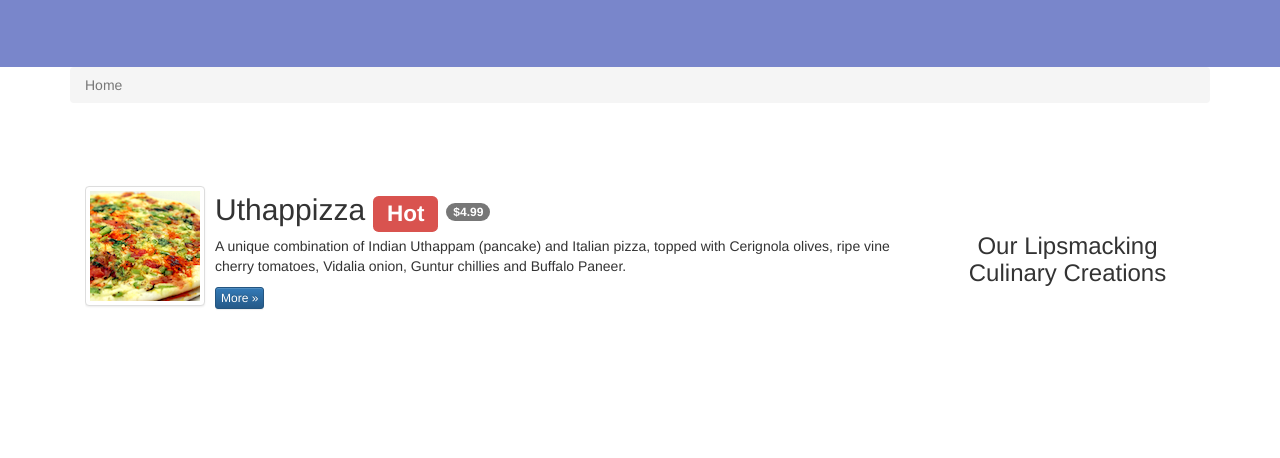
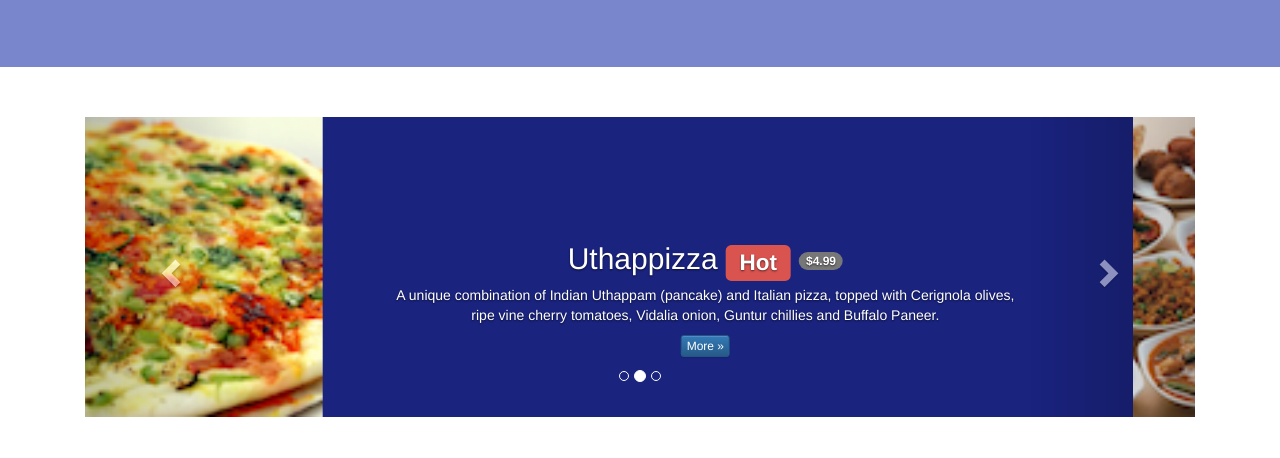
Before and after one commit to yaroslav-rybiak/fullstackcoursera, a plain HTML site: page 02frameworks/conFusion/index.html in a window 1280 px wide. Shown: the part 342-800 px from the top of the page. Drawn offline with nearby package versions, Linux system fonts and the light colour scheme.

Commit message:
carousel

```diff
--- a/02frameworks/conFusion/css/mystyles.css
+++ b/02frameworks/conFusion/css/mystyles.css
@@ -79,3 +79,21 @@ address{
 .nav-tabs > li > a:focus, .nav-pills > li > a:focus {
     outline:none;
 }
+
+.carousel {
+    background:#1A237E;
+}
+.carousel .item {
+    height: 300px;
+}
+.item img {
+    position: absolute;
+    top: 0;
+    left: 0;
+    min-height: 300px;
+}
+
+.carousel-caption {
+    left: 33%;
+    right: 10%;
+}
--- a/02frameworks/conFusion/index.html
+++ b/02frameworks/conFusion/index.html
@@ -118,11 +118,68 @@
 </header>
 
 <div class="container">
-    <div class="row">
+
+    <div class="row row-content">
         <div class="col-xs-12">
-            <ol class="breadcrumb">
-                <li class="active">Home</li>
-            </ol>
+            <div id="mycarousel" class="carousel slide" data-ride="carousel">
+
+                <!-- Indicators -->
+                <ol class="carousel-indicators">
+                    <li data-target="#mycarousel" data-slide-to="0" class="active"></li>
+                    <li data-target="#mycarousel" data-slide-to="1"></li>
+                    <li data-target="#mycarousel" data-slide-to="2"></li>
+                </ol>
+
+                <!-- Wrapper for slides -->
+                <div class="carousel-inner" role="listbox">
+                    <div class="item active">
+                        <img class="img-responsive" src="img/uthappizza.png" alt="Uthappizza">
+                        <div class="carousel-caption">
+                            <h2>Uthappizza  <span class="label label-danger">Hot</span> <span class="badge">$4.99</span></h2>
+                            <p>A unique combination of Indian Uthappam (pancake) and
+                                Italian pizza, topped with Cerignola olives, ripe vine
+                                cherry tomatoes, Vidalia onion, Guntur chillies and
+                                Buffalo Paneer.</p>
+                            <p><a class="btn btn-primary btn-xs" href="#">More &raquo;</a></p>
+                        </div>
+                    </div>
+
+                    <div class="item">
+                        <img class="img-responsive" src="img/buffet.png" alt="Buffet">
+                        <div class="carousel-caption">
+                            <h2>Weekend Grand Buffet <span class="label label-danger label-xs">New</span></h2>
+                            <p>Featuring mouthwatering combinations with a choice of
+                                five different salads, six enticing appetizers, six main entrees and
+                                five choicest desserts. Free flowing bubbly and soft drinks. All for
+                                just $19.99 per person.</p>
+                            <p><a class="btn btn-primary btn-xs" href="#">More &raquo;</a></p>
+                        </div>
+                    </div>
+
+                    <div class="item">
+                        <img class="img-responsive" src="img/alberto.png" alt="Alberto Somayya">
+                        <div class="carousel-caption">
+                            <h2 class="media-heading">Alberto Somayya <small>Executive Chef</small></h2>
+                            <p>Award winning three-star Michelin chef with wide
+                                International experience having worked closely with
+                                whos-who in the culinary world, he specializes in
+                                creating mouthwatering Indo-Italian fusion experiences.</p>
+                            <p><a class="btn btn-primary btn-xs" href="#">More &raquo;</a></p>
+                        </div>
+                    </div>
+                </div>
+
+                <!-- Controls -->
+                <a class="left carousel-control" href="#mycarousel" role="button" data-slide="prev">
+                    <span class="glyphicon glyphicon-chevron-left" aria-hidden="true"></span>
+                    <span class="sr-only">Previous</span>
+                </a>
+                <a class="right carousel-control" href="#mycarousel" role="button" data-slide="next">
+                    <span class="glyphicon glyphicon-chevron-right" aria-hidden="true"></span>
+                    <span class="sr-only">Next</span>
+                </a>
+
+            </div>
         </div>
     </div>
 
```
